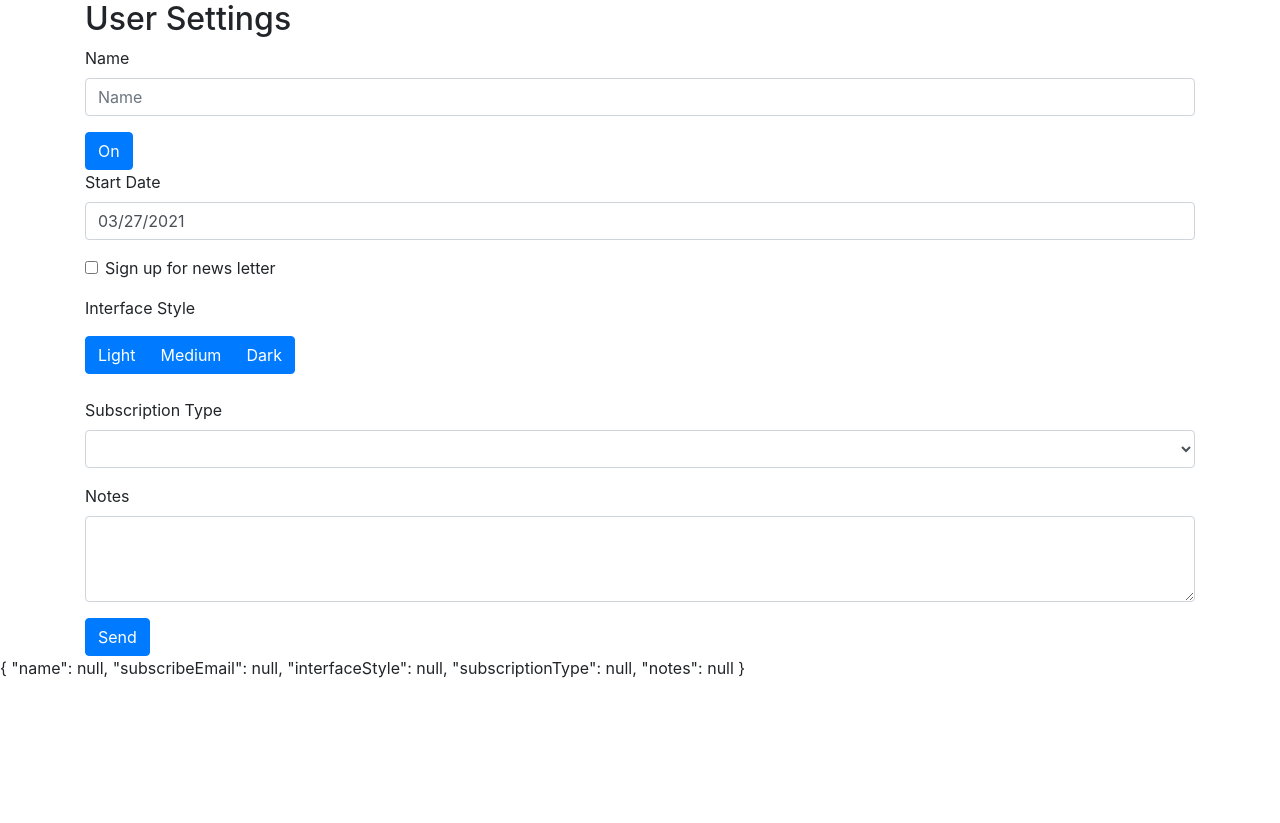
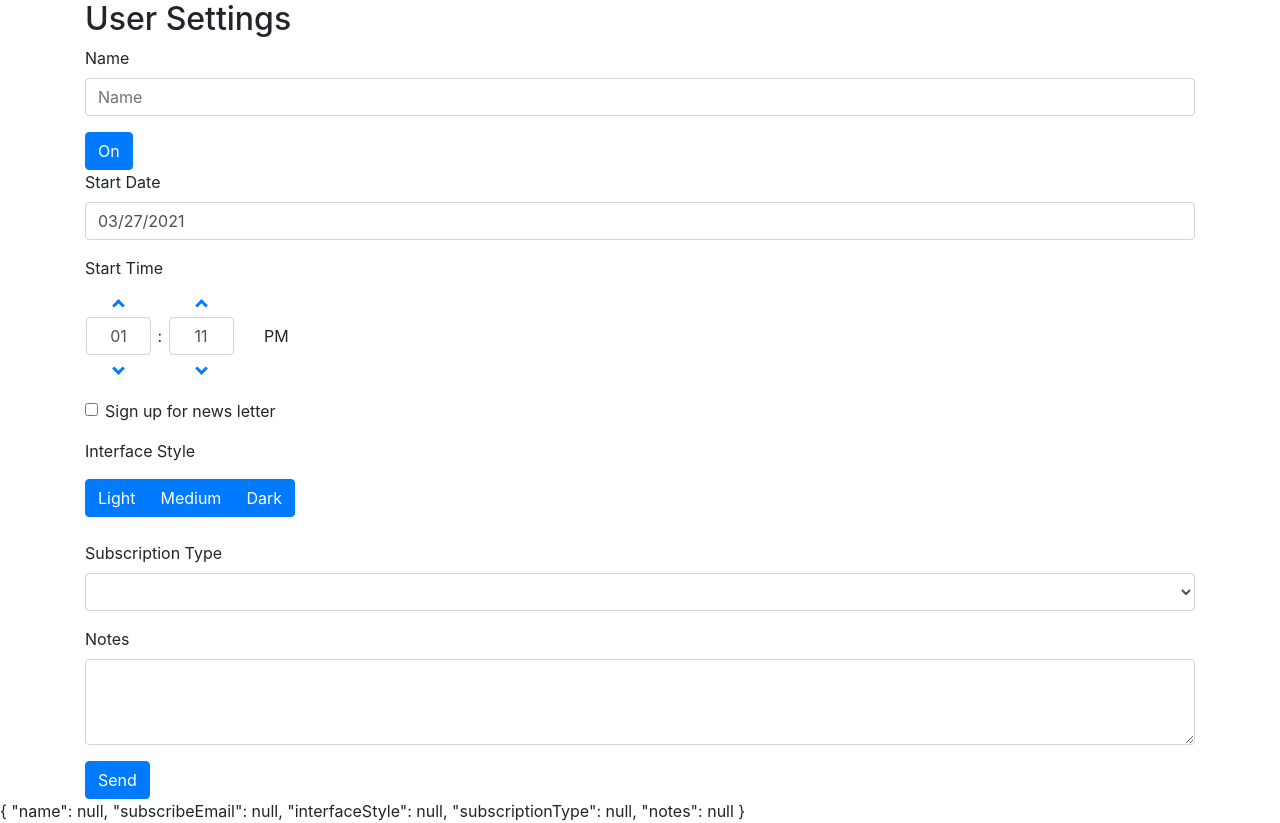
Before and after one commit to fullera8/AngularBeginnerForms, an Angular app in the folder ps-demo/: page / in a window 1280 px wide. Before the commit the page ends 800 px from the top, so only its background shows below. Built offline with nearby package versions, Linux system fonts and the light colour scheme.

Commit message:
Added ngx-bootstrap time control

```diff
--- a/ps-demo/src/app/app.module.ts
+++ b/ps-demo/src/app/app.module.ts
@@ -9,6 +9,7 @@ import { UserSettingsFormComponent } from './user-settings-form/user-settings-fo
 
 import { ButtonsModule } from 'ngx-bootstrap/buttons'
 import { BsDatepickerModule } from 'ngx-bootstrap/datepicker';
+import { TimepickerModule } from 'ngx-bootstrap/timepicker';
 
 
 @NgModule({
@@ -22,7 +23,8 @@ import { BsDatepickerModule } from 'ngx-bootstrap/datepicker';
     HttpClientModule,
     BrowserAnimationsModule,
     ButtonsModule.forRoot(),
-    BsDatepickerModule.forRoot()
+    BsDatepickerModule.forRoot(),
+    TimepickerModule.forRoot()
   ],
   providers: [],
   bootstrap: [AppComponent]
--- a/ps-demo/src/app/user-settings-form/user-settings-form.component.html
+++ b/ps-demo/src/app/user-settings-form/user-settings-form.component.html
@@ -33,6 +33,11 @@
         bsDatepicker>
     </div>
 
+    <!-- ngx-bootstrap timepicker -->
+    <div class="form-group">
+      <label for="startTime">Start Time</label>
+      <timepicker [(ngModel)]="startTime" name="startTime" id="startTime"></timepicker>
+    </div>
 
     <!-- Check box demo -->
     <div class="form-check form-group">
--- a/ps-demo/src/app/user-settings-form/user-settings-form.component.ts
+++ b/ps-demo/src/app/user-settings-form/user-settings-form.component.ts
@@ -29,12 +29,14 @@ export class UserSettingsFormComponent implements OnInit {
   //ngx variables
   singleModel:String = "On";
   startDate!: Date;
+  startTime!: Date;
 
   constructor(private dataService: DataService) { }
 
   ngOnInit(): void {
     this.subscriptionTypes = this.dataService.getSubscriptionTypes();
     this.startDate = new Date();
+    this.startTime = new Date();
   }
 
   //Demo that any custom front end can happen when the field blurs
```
